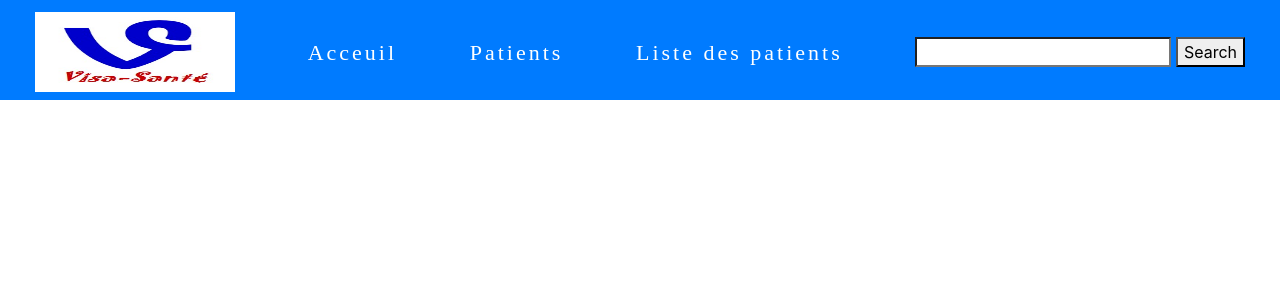
After one commit to Cheryta/PatientAPP, a PHP site: page /menu.php in a window 1280 px wide. The commit adds this page. Shown: the top 300 px of the page. Run offline with PHP 8.4, Linux system fonts and the light colour scheme; some libraries are stand-ins or nearby versions.

Commit message:
ajout d'autres partie

```diff
--- a/css/style.css
+++ b/css/style.css
@@ -1,93 +1,29 @@
-#header
+.navbar {
+    width: 100%;
+    height: 100px;
+}
+.text a {
+    color: #fff;
+    justify-content: space-between;
+    text-decoration: none;
+    font-family:algerian;
+    font-size: 22px;
+    letter-spacing: 3px;
+}
+.footer
 {
-    display: flex;
-    background-color: white;
-    border: 2px solid rgb(197, 195, 195);
-    border-radius: 1em;
-    width: 95%;
-    height: 30%;
-    margin-left: 2em;
-    margin-top: 1em;
-    margin-bottom: 1em;
-    justify-content: space-between;
+    height: 55px;
+    justify-content: center;
+    text-align: center;
+    font-family: 'papyrus';
+    color: #fff;
 }
 
-.bienvenue_bircof
-{
-    margin-top:1.5em;
+.carousel-inner {
+    width: 100%;
+    height: 450px;
 }
-
-.images
-{
-  display: flex;
-}
-
-.image
-{
-    display: flex;
-    width: 170px;
-    height: 100px;
-    border: 2px solid rgb(36, 36, 139);
-    border-radius: 1em;
-    margin-top: 0.5em;
-    margin-bottom: 0.5em;
-    margin-left: 1em;
-    margin-right: 1em;
-}
-
-.titre_bircof
-{
-    text-align: center;
-    text-transform: uppercase;
-    color: green;
-}
-
-#formulaire_bircof
-{
-
-width: 95%;
-border: 1px solid green;
-margin-left: 2em;
-border-radius: 1em;
-background-color: white;
-margin-top: 1em;
-
-
-}
-.form_bircof
-{
-    margin: 2em;
-
-}
-
-.buttons
-{
-    display: flex;
-    flex-direction: row;
-    justify-content:flex-end;
-    margin-right:1.8em;
-    margin-top: 2em;
-}
-.button{
-    display: flex;
-    margin: 0.5em;
-}
-
-.footer_bircof
-{
-    display: flex;
-    justify-content: center;
-    text-align: center;
-    background-color: white;
-    border: 2px solid rgb(197, 195, 195);
-    border-radius: 0.6em;
-    width: 95%;
-    height: 20%;
-    margin-top: 2em;
-    margin-bottom: 0.5em;
-    margin-left: 2em;
-}
-
+/*
 #btn-ajout{
     background-color: white;
     color: black;
@@ -112,3 +48,4 @@ margin-top: 1em;
 .cont-table{
     background-color: white;
 }
+*/
--- /dev/null
+++ b/footer.php
@@ -0,0 +1,5 @@
+<footer>
+    <div class="footer bg-primary p-2">
+        <p>Copyright@2022 | Designed with by VisaSante</p>
+    </div>
+</footer>
--- /dev/null
+++ b/menu.php
@@ -0,0 +1,35 @@
+<!DOCTYPE html>
+<html lang="en">
+<head>
+    <meta charset="UTF-8">
+    <meta http-equiv="X-UA-Compatible" content="IE=edge">
+    <meta name="viewport" content="width=device-width, initial-scale=1.0">
+    <link rel="stylesheet" href="./css/style.css" media="screen" type="text/css" />
+    <link rel="stylesheet" href="./css/bootstrap.min.css">
+</head>
+<body>
+
+    <nav class="navbar  navbar-light bg-primary">
+        <div class="container-fluid m-1 d-flex ">
+            <img src="./pictures/logo1.jpg" alt="" width="200px" height="80px">
+            <div class="text">
+                <a href="index.php">Acceuil</a>
+            </div>
+            <div class="text">
+                <a href="patient.php">Patients</a>
+            </div>
+            <div class="text">
+                <a href="liste.php">Liste des patients</a>
+            </div>
+            <div class="recherche">
+                <input id="myInput" onkeyup="myFunction()" type="search"  aria-label="Search">
+                <button type="submit" bg-primary >Search</button>
+            </div>
+        </div>
+      </nav>
+
+   <script src="./js/bootstrap.bundle.js"></script>
+   <script src="./js/bootstrap.bundle.min.js"></script>
+   <script src="./js/bootstrap.min.js"></script>
+</body>
+</html>
```
Also changed, not shown: index.php (+55 -0 lines), css/patient.php (added), pictures/img1.jpg, pictures/img2.jpg, pictures/img3.jpg, 1 other file.
